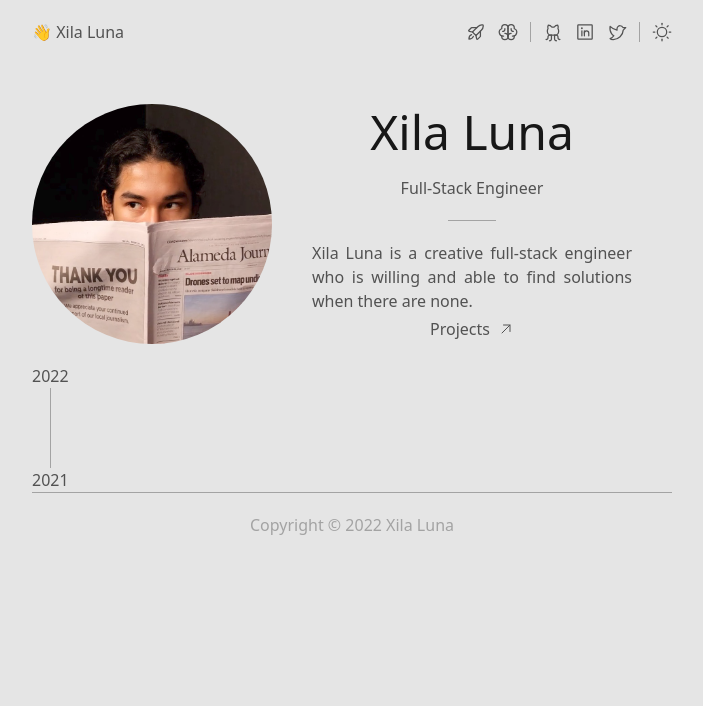
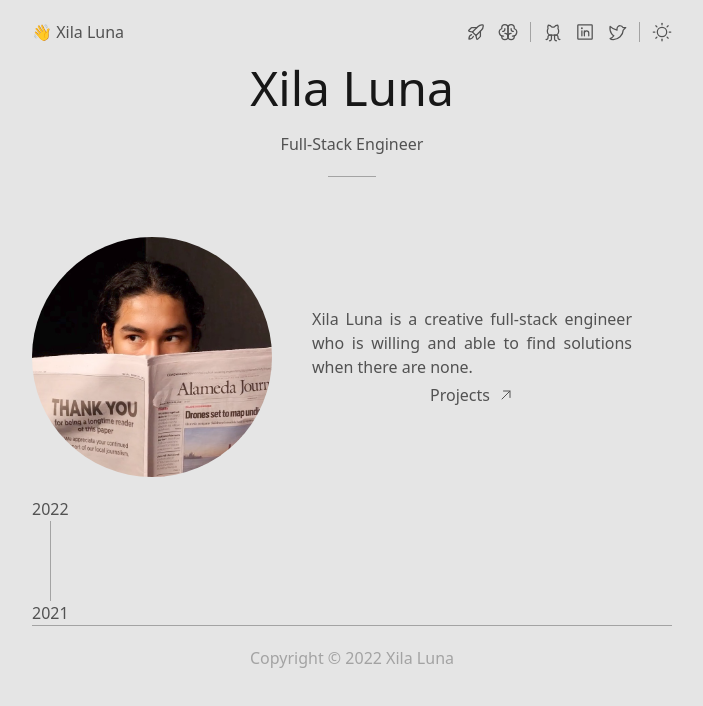
Before and after one commit to xilaluna/xilaluna.com, a Next.js app: page / in a window 1280 px wide. Shown: the top 706 px of the page, without its empty margins (288-991 px from the left). Built offline with nearby package versions, Linux system fonts and the light colour scheme.

Commit message:
[add] heading comp

```diff
--- /dev/null
+++ b/components/heading.tsx
@@ -0,0 +1,11 @@
+const Heading = ({ title, subtitle }: { title: string; subtitle: string }) => {
+  return (
+    <div className="flex flex-col items-center justify-center">
+      <h1 className="pb-5">{title}</h1>
+      <p>{subtitle}</p>
+      <div className="border-color my-5 w-12 border-b" />
+    </div>
+  );
+};
+
+export default Heading;
--- a/pages/index.tsx
+++ b/pages/index.tsx
@@ -3,6 +3,8 @@ import Head from 'next/head';
 import Image from 'next/image';
 import Link from 'next/link';
 import { ArrowUpRight } from 'phosphor-react';
+
+import Heading from '../components/heading';
 
 const Home: NextPage = () => {
   return (
@@ -12,6 +14,8 @@ const Home: NextPage = () => {
         <meta name="description" content="Generated by create next app" />
         <link rel="icon" href="/favicon.ico" />
       </Head>
+
+      <Heading title="Xila Luna" subtitle="Full-Stack Engineer" />
 
       <div className="flex flex-row items-center justify-between pt-10 pb-5">
         <div className="relative h-60 w-60">
@@ -24,12 +28,6 @@ const Home: NextPage = () => {
           />
         </div>
         <div className="flex flex-1 flex-col items-center justify-center">
-          <h1 className="pb-5">Xila Luna</h1>
-
-          <p>Full-Stack Engineer</p>
-
-          <div className="border-color my-5 w-12 border-b" />
-
           <p className="px-10 pb-1 text-justify">
             Xila Luna is a creative full-stack engineer who is willing and able
             to find solutions when there are none.
```
